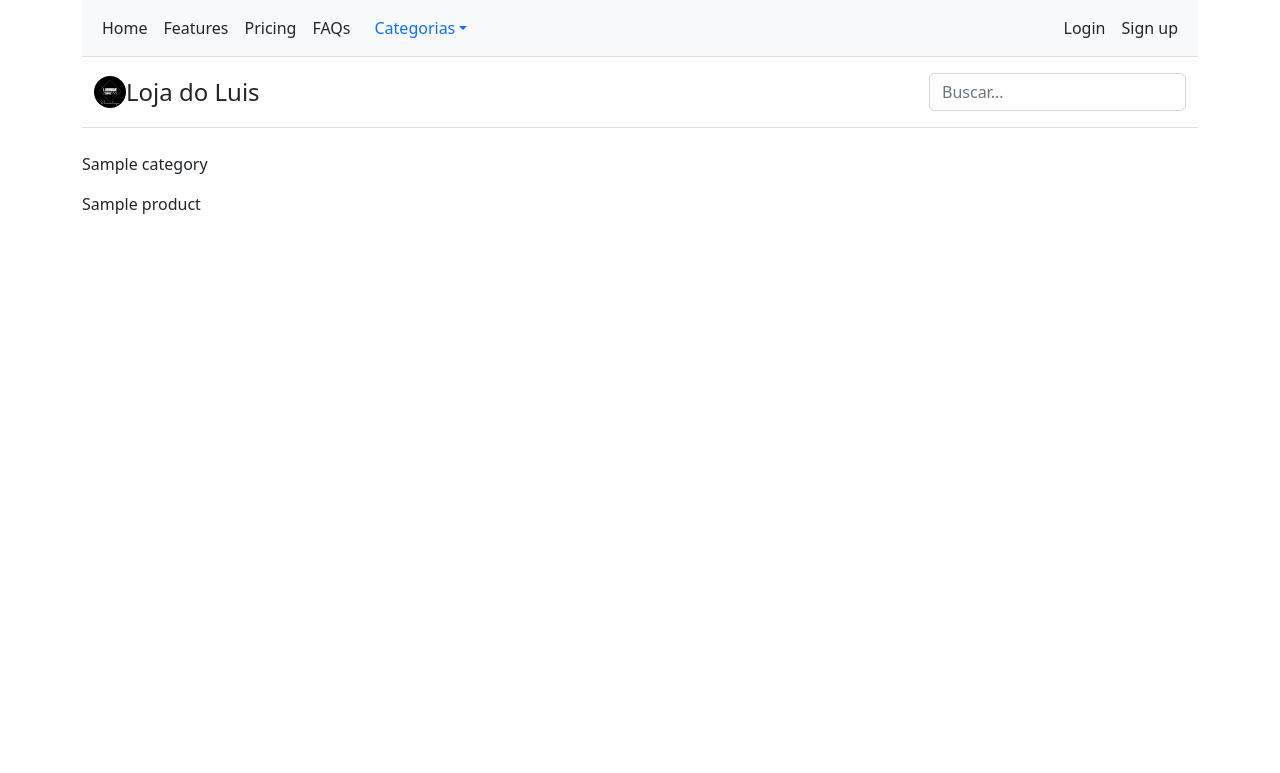
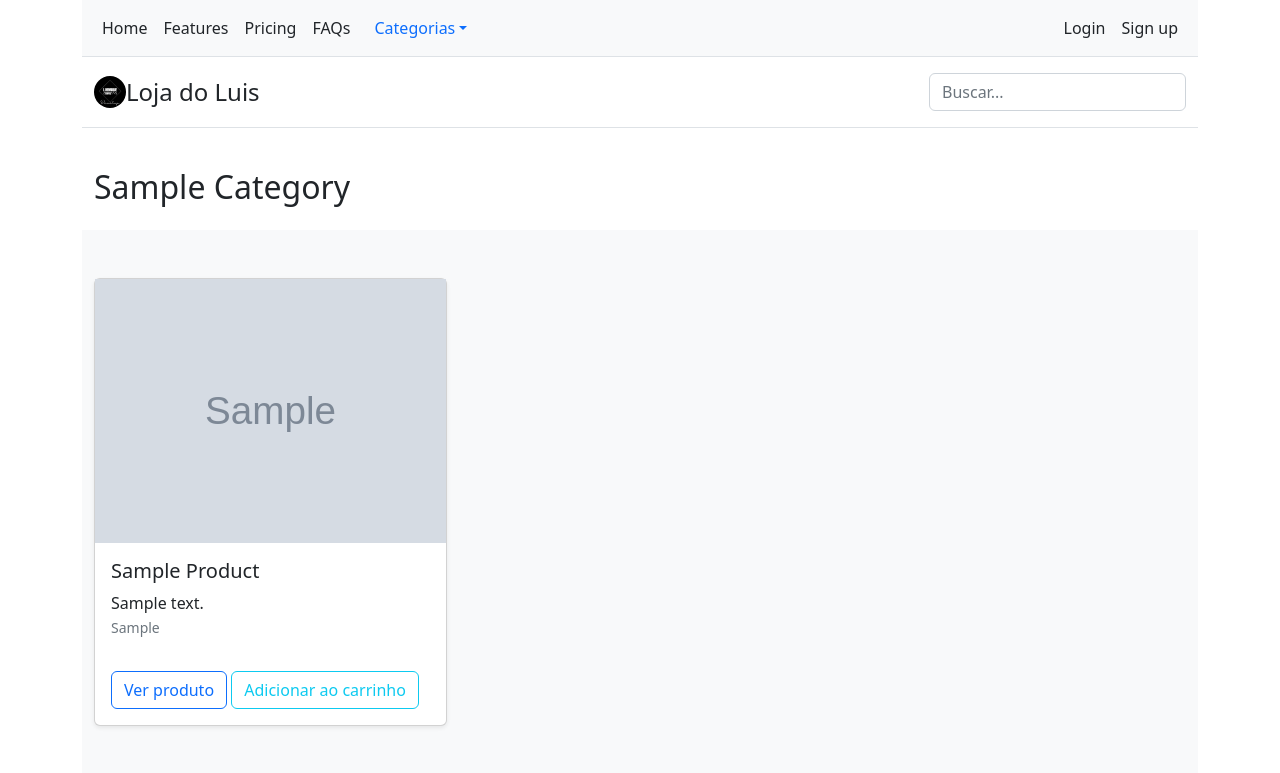
Before and after one commit to LuisHenrique01/e-commerce-do-luis, a Django app: a page that uses templates/store/products.html in a window 1280 px wide. Shown: the top 773 px of the page. Run offline with Django 4.2, Linux system fonts and the light colour scheme; tables that the repository leaves empty hold one stand-in row (values such as "Sample post"); grey boxes marked "Sample" are stand-in pictures; some libraries are stand-ins or nearby versions.

Commit message:
listagem de produtos pronta

```diff
--- a/templates/store/products.html
+++ b/templates/store/products.html
@@ -3,12 +3,47 @@
 {% block title %}Bem vindo{% endblock title %}
 
 {% block content %}
-    <p>
-        {{category}}
-    </p>
-    {% for product in products %}
-      <p>
-        {{product}}
-      </p>
-    {% endfor %}
+<section class="py-2 container">
+  <div class="row py-lg-2">
+    <div class="mx-auto">
+      {% if category %}
+        <h2 class="fw-light">{{ category.name|title }}</h2>
+      {% else %}
+        <h2 class="fw-light">Todos os produtos para você!</h2>
+      {% endif %}
+    </div>
+  </div>
+</section>
+
+<div class="album py-5 bg-light">
+  <div class="container">
+    <div class="row row-cols-1 row-cols-sm-2 row-cols-md-3 g-3">
+      {% for product in products %}
+        <div class="col">
+          <div class="card shadow-sm">
+            <img class="img-fluid" alt="Responsive image" src="{{ product.image.url }}">
+
+              <div class="card-body">
+                <h5 class="card-title">
+                  <a class="text-dark text-decoration-none" href="{{ product.get_absolute_url }}">{{ product.title|title }}</a>
+                </h5>
+                <div class="d-flex justify-content-between align-items-center">
+                  <p class="card-text">
+                    {{ product.description }}
+                  </p>
+                </div>
+                <small class="text-muted">{{ product.manufacturer }}</small>
+              </div>
+              <div class="card-body">
+                <a class="btn btn-outline-primary" href="" role="button">Ver produto</a>
+                <a class="btn btn-outline-info me-md-2" href="" role="button">
+                  Adicionar ao carrinho
+                </a>
+              </div>
+          </div>
+        </div>
+      {% endfor %}
+    </div>
+  </div>
+</div>
 {% endblock content %}
```
